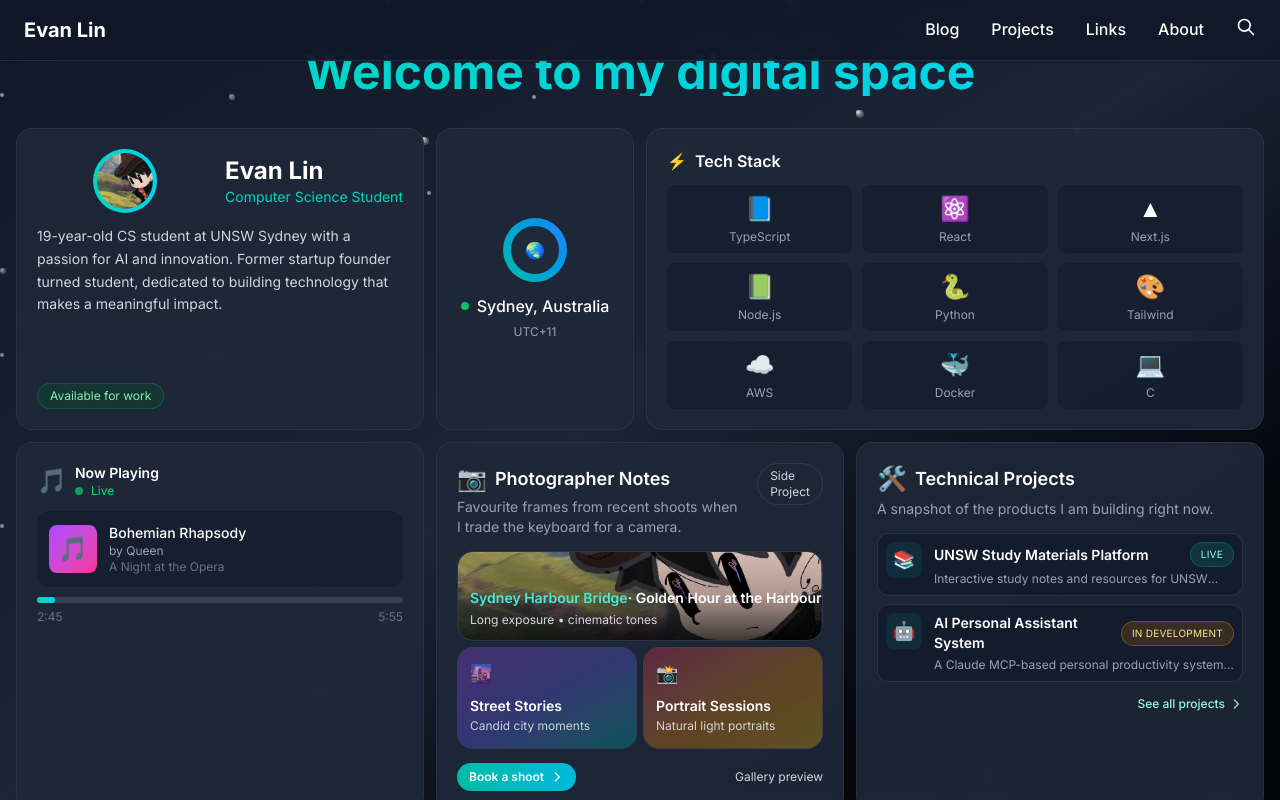
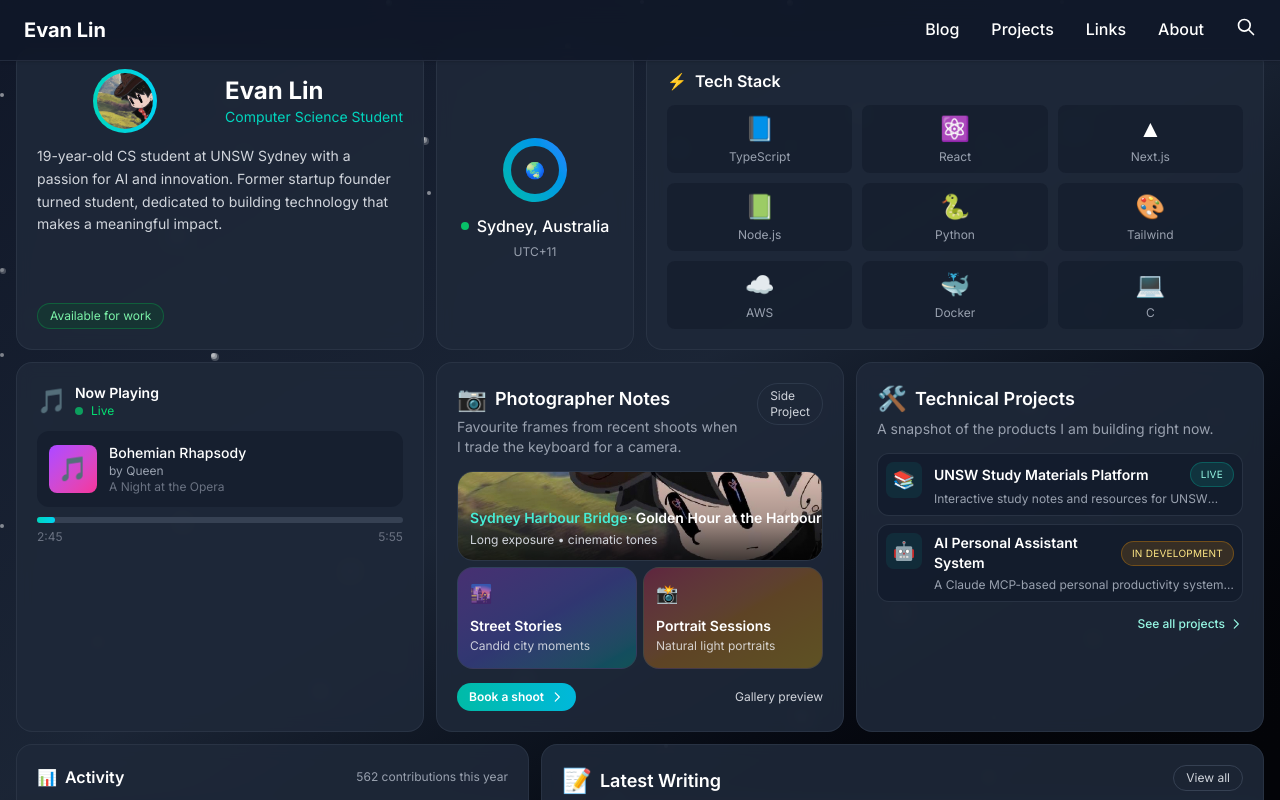
Before and after one commit to EdwinJia1/personal-website, a Next.js app: page / in a window 1280 px wide. Shown: the top 800 px of the page. Built offline with nearby package versions, Linux system fonts and the light colour scheme.

Commit message:
Remove welcome title and fix avatar path for GitHub Pages

```diff
--- a/src/app/page.tsx
+++ b/src/app/page.tsx
@@ -25,17 +25,6 @@
         <ClientOnlyParticles />
 
         <div className="relative z-10 mx-auto w-full max-w-screen-2xl px-4 py-12">
-          <motion.div
-            initial={{ opacity: 0, y: 20 }}
-            animate={{ opacity: 1, y: 0 }}
-            transition={{ duration: 0.6 }}
-            className="mb-8"
-          >
-            <h1 className="text-4xl md:text-5xl font-bold text-center mb-4 bg-gradient-to-r from-teal-400 to-cyan-400 bg-clip-text text-transparent">
-              Welcome to my digital space
-            </h1>
-          </motion.div>
-
           {/* Modular Grid Layout */}
           <div className="grid grid-cols-1 md:grid-cols-4 lg:grid-cols-12 gap-3 auto-rows-[minmax(150px,_auto)]">
 
--- a/src/components/Avatar.tsx
+++ b/src/components/Avatar.tsx
@@ -12,12 +12,15 @@
     lg: 'w-48 h-48'
   };
 
+  // Use basePath for GitHub Pages deployment
+  const basePath = process.env.NODE_ENV === 'production' ? '/personal-website' : '';
+
   return (
     <div className={`relative ${sizeClasses[size]} mx-auto ${className}`}>
       <div className="w-full h-full rounded-full bg-gradient-to-r from-teal-400 to-cyan-400 p-1">
         <div className="w-full h-full rounded-full overflow-hidden bg-gray-900">
           <img
-            src="/profile.jpg"
+            src={`${basePath}/profile.jpg`}
             alt="Evan Lin"
             className="w-full h-full object-cover"
           />
```
